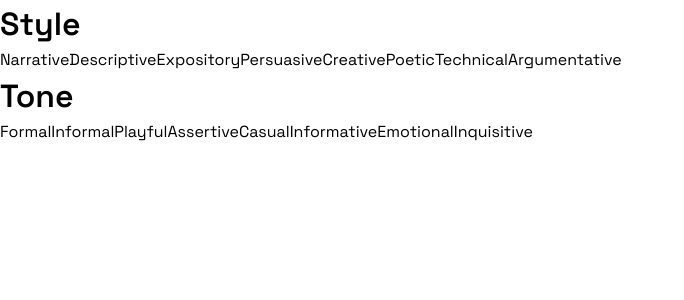
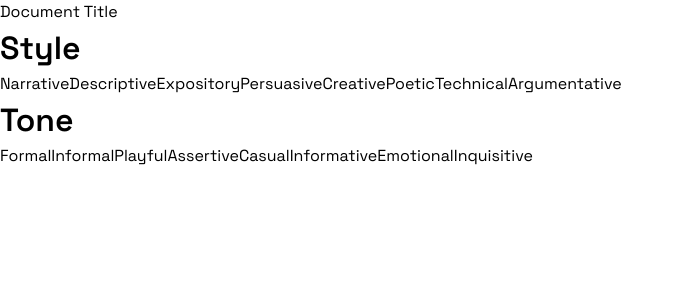
Before and after one commit to jasonxyang/scrapbook, a Next.js app: page / in a window 1280 px wide. Shown: the top 300 px of the page, without its empty margins (0-684 px from the left). Built offline with nearby package versions, Linux system fonts and the light colour scheme.

Commit message:
chore: cleanup

```diff
--- a/components/DocumentTitleInput.tsx
+++ b/components/DocumentTitleInput.tsx
@@ -5,7 +5,6 @@ import titleAtom from "@/recoil/title";
 
 const DocumentTitleInput = () => {
   const [currentTitle, setCurrentTitle] = useRecoilState(titleAtom);
-
   return (
     <div>
       Document Title
--- a/pages/index.tsx
+++ b/pages/index.tsx
@@ -1,3 +1,4 @@
+import DocumentTitleInput from "@/components/DocumentTitleInput";
 import StyleCheckboxGroup from "@/components/StyleCheckboxGroup";
 import ToneCheckboxGroup from "@/components/ToneCheckboxGroup";
 import { spaceGrotesk, spaceMono } from "@/fonts";
@@ -7,6 +8,7 @@ export default function Home() {
   return (
     <>
       <main className={classNames(spaceGrotesk.variable, spaceMono.variable)}>
+        <DocumentTitleInput />
         <h2>Style</h2>
         <StyleCheckboxGroup />
         <h2>Tone</h2>
--- a/styles/globals.css
+++ b/styles/globals.css
@@ -1,11 +1,6 @@
 @tailwind base;
 @tailwind components;
 @tailwind utilities;
-
-:root {
-  --foreground-rgb: 0, 0, 0;
-  --background-rgb: 255, 255, 255;
-}
 
 * {
   box-sizing: border-box;
@@ -17,11 +12,6 @@ html,
 body {
   max-width: 100vw;
   overflow-x: hidden;
-}
-
-body {
-  color: rgb(var(--foreground-rgb));
-  background: rgb(var(--background-rgb));
 }
 
 a {
```
